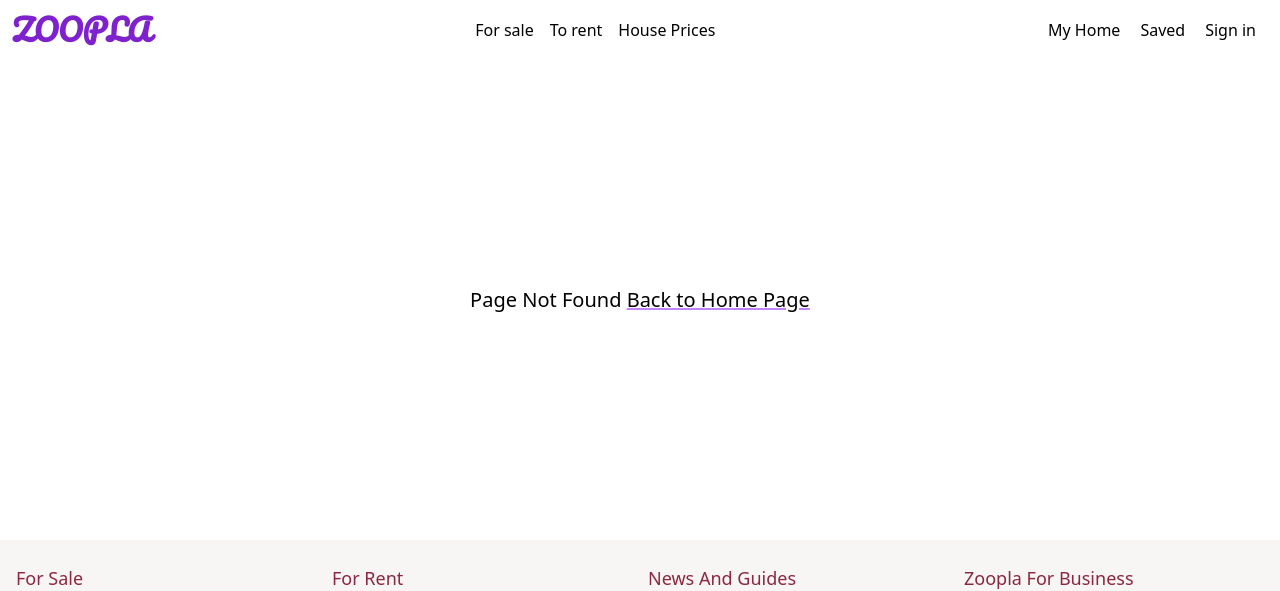
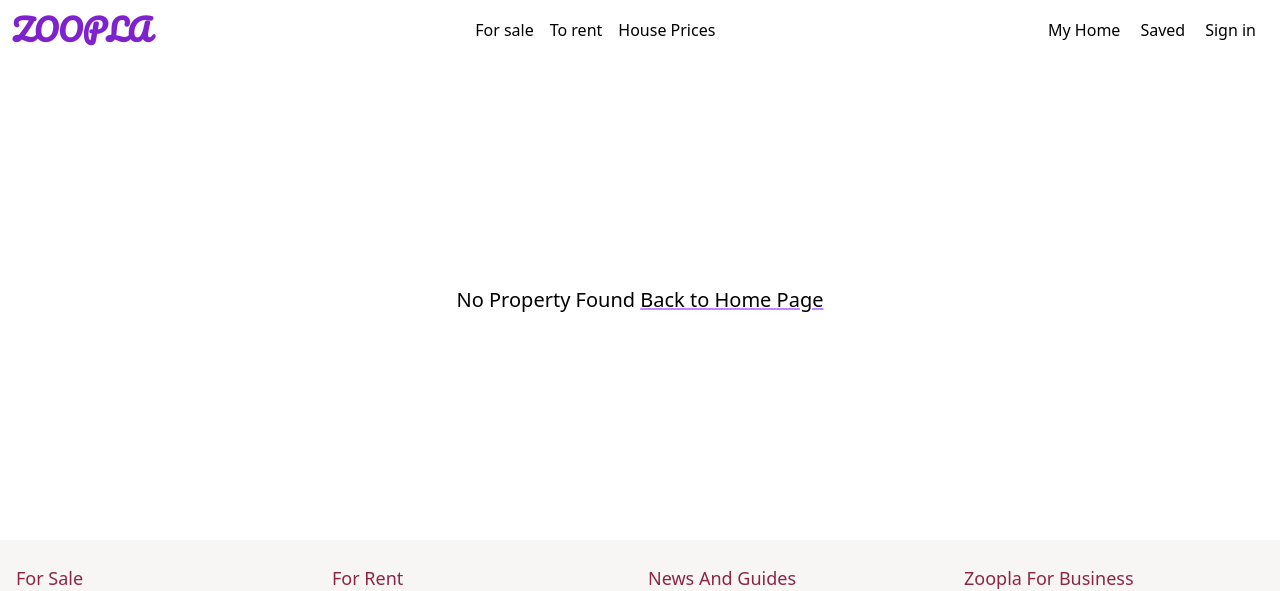
Before and after one commit to noir210397/doopla, a React (Vite) app: page /not-found in a window 1280 px wide. Shown: the top 591 px of the page. Built offline with nearby package versions, Linux system fonts and the light colour scheme; no server answers.

Commit message:
final-commit

```diff
--- a/src/App.jsx
+++ b/src/App.jsx
@@ -19,6 +19,7 @@ import Search from "./pages/Search";
 import Error from "./pages/Error";
 import SingleProperty from "./pages/SingleProperty";
 import Firestore from "./pages/Firestore";
+import NoProperties from "./pages/NoProperties";
 
 function App() {
   const { isLoaded } = useContext(AuthContext);
@@ -28,6 +29,7 @@ function App() {
       <Routes>
         <Route path="/" element={<Home />}></Route>
         <Route path="*" element={<Error />} />
+        <Route path="/not-found" element={<NoProperties />} />
         <Route path="/sign-in" element={<SignIn />}></Route>
         <Route path="/register" element={<Register />}></Route>
         <Route path="/pay" element={<Pay />}></Route>
--- /dev/null
+++ b/src/pages/NoProperties.jsx
@@ -0,0 +1,27 @@
+import NavBar from "../components/NavBar";
+import Footer from "../components/Footer";
+import { Link } from "react-router-dom";
+const NoProperties = () => {
+  return (
+    <div>
+      <NavBar />
+      <div
+        className={`
+        min-h-[60vh] flex justify-center items-center text-xl`}
+      >
+        <span className="text xl">
+          No Property Found{` `}
+          <Link
+            to={`/`}
+            className="text-xl underline decoration-2 decoration-purple-400"
+          >
+            Back to Home Page
+          </Link>{" "}
+        </span>
+      </div>
+      <Footer />
+    </div>
+  );
+};
+
+export default NoProperties;
--- a/src/pages/Search.jsx
+++ b/src/pages/Search.jsx
@@ -32,6 +32,9 @@ const Search = () => {
     };
   }
   useEffect(() => {
+    if (searched === null || searched === undefined) {
+      navigate(`/not-found`);
+    } else {
       let firstTwoLetters = id.slice(0, 2);
       let items = JSON.parse(sessionStorage.getItem("properties"));
       if (
@@ -39,7 +42,7 @@ const Search = () => {
         firstTwoLetters === "sa" ||
         firstTwoLetters === "ho"
       ) {
-      if (searched.length > 1) {
+        if (searched.length > 0) {
           if (items) {
             setProperties(items);
             setIsLoaded(true);
@@ -54,6 +57,7 @@ const Search = () => {
         }
       } else {
         navigate("/error-page-not-found");
+      }
     }
   }, []);
   if (!isLoaded) {
```
Lines whose indentation alone changed are shown as unchanged.
